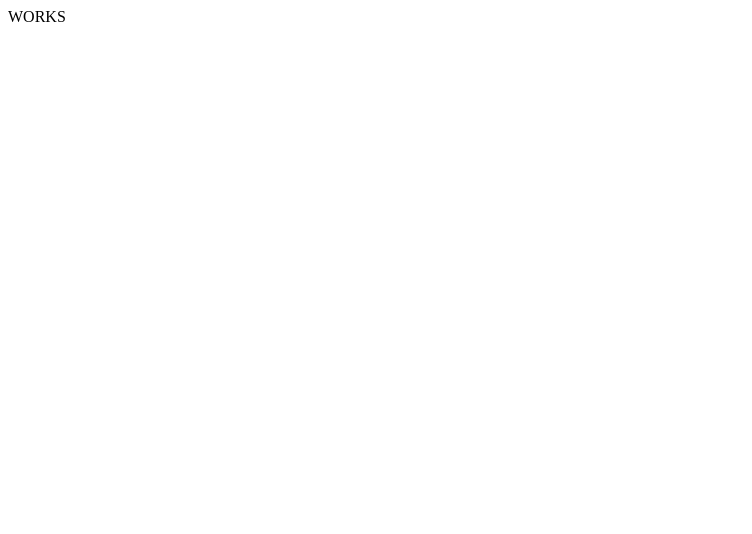
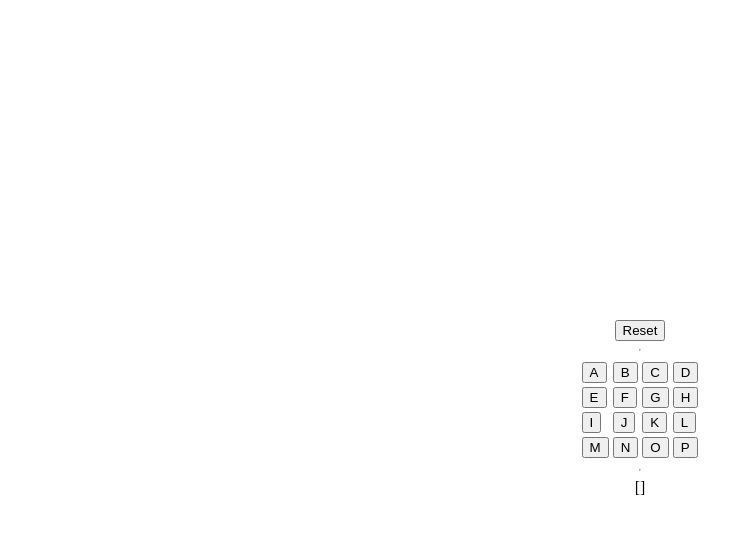
Before and after one commit to rodolfomayora/lettes-game, a React (Create React App) app: page / in a window 1280 px wide. Shown: the top 534 px of the page, without its empty margins (0-752 px from the left). Built offline with nearby package versions, Linux system fonts and the light colour scheme.

Commit message:
feat: add base Board Component

```diff
--- a/src/App.tsx
+++ b/src/App.tsx
@@ -1,8 +1,21 @@
 import React from 'react';
+
+import { Board } from './components';
+import styled from 'styled-components';
+
+const Container = styled.div`
+  display: flex;
+  flex-direction: column;
+  justify-content: center;
+  align-items: center;
+  height: 100vh;
+`;
 
 function App() {
   return (
-    <div>WORKS</div>
+    <Container>
+      <Board />
+    </Container>
   );
 }
 
--- /dev/null
+++ b/src/components/Board/index.tsx
@@ -0,0 +1,60 @@
+import React, { useState } from 'react';
+
+import data from '../../data/test-board-1.json';
+import Tile from '../Tile';
+
+type Matriz = Array<Array<string>>
+
+function Board() {
+
+  const { board: letters } = data;
+
+  const mapArrayToMatiz = (array: Array<string>, columns: number): Matriz => {
+    return array.reduce((acc: Matriz, crr: string, index:number) => {
+      if (index % columns === 0) acc.push([crr]);
+      else acc[acc.length - 1].push(crr);
+      return acc
+    }, []);
+  }
+
+  const boardMatriz: Matriz = mapArrayToMatiz(letters, 4);
+
+  const [selectedLetters, setSelectedLetters] = useState<Array<string>>([]);
+
+  const resetLelectedLetters = () => setSelectedLetters([]);
+
+  const handleTile = (currentLetter: string) => ():void => {
+    setSelectedLetters(letters => letters.concat(currentLetter));
+  }
+
+  return (
+    <>
+      <button onClick={resetLelectedLetters}>Reset</button>
+
+      <hr />
+
+      <table>
+        <tbody>
+          {boardMatriz.map((row: Array<string>, rowIndex) => (
+            <tr key={rowIndex.toString()}>
+              {row.map((letter: string, letterIndex) => (
+                <td key={`${rowIndex}${letterIndex}`}>
+                  <Tile
+                    letter={letter}
+                    isSelected={selectedLetters.includes(letter)}
+                    handleTile={handleTile(letter)}/>
+                </td>
+              ))}
+            </tr>
+          ))}
+        </tbody>
+      </table>
+
+      <hr />
+
+      <div>{`[${selectedLetters.join(' ')}]`}</div>
+    </>
+  );
+}
+
+export default Board;
--- /dev/null
+++ b/src/components/index.ts
@@ -0,0 +1,2 @@
+export { default as Board } from './Board';
+export { default as Tile } from './Tile';
```
